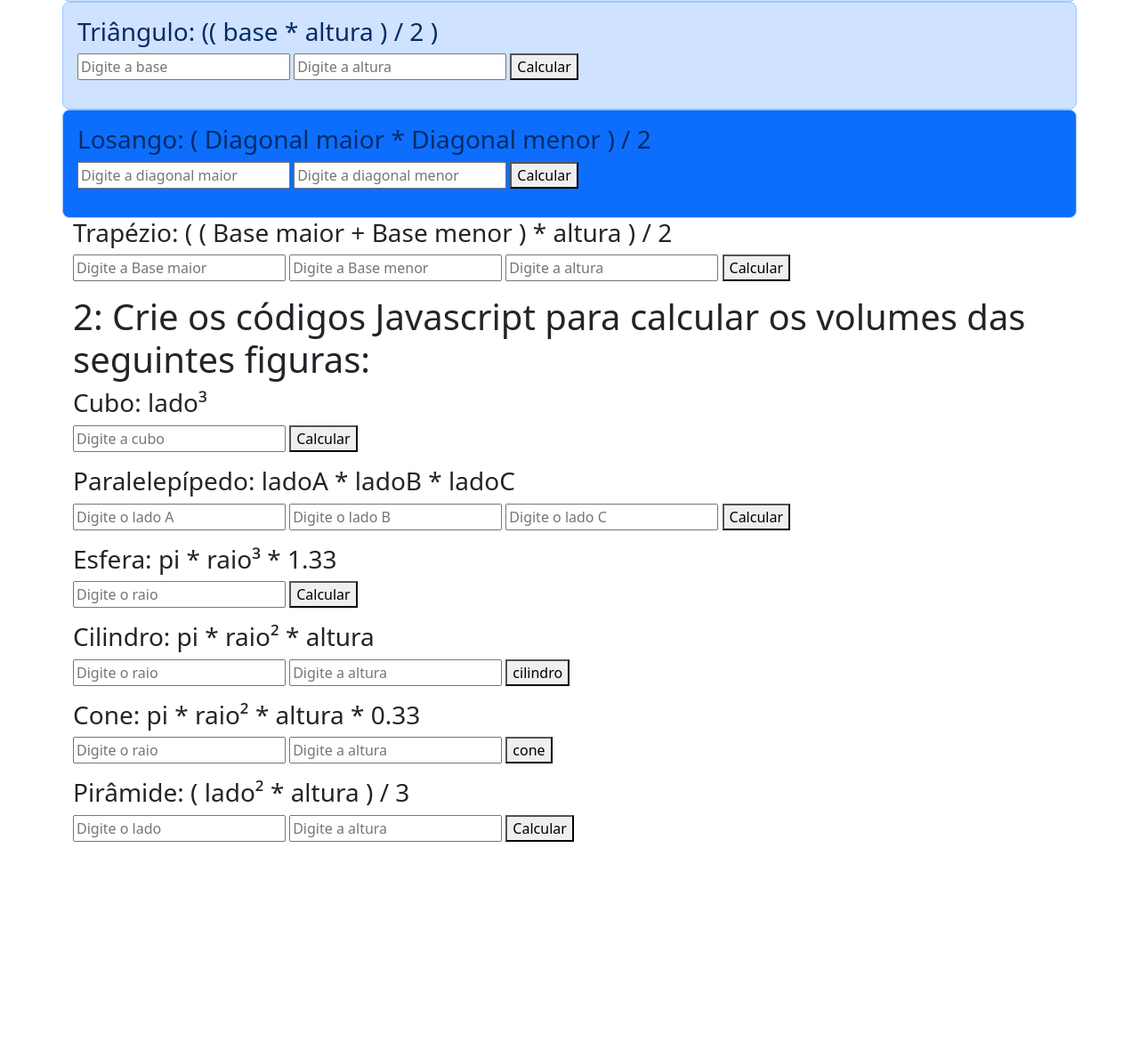
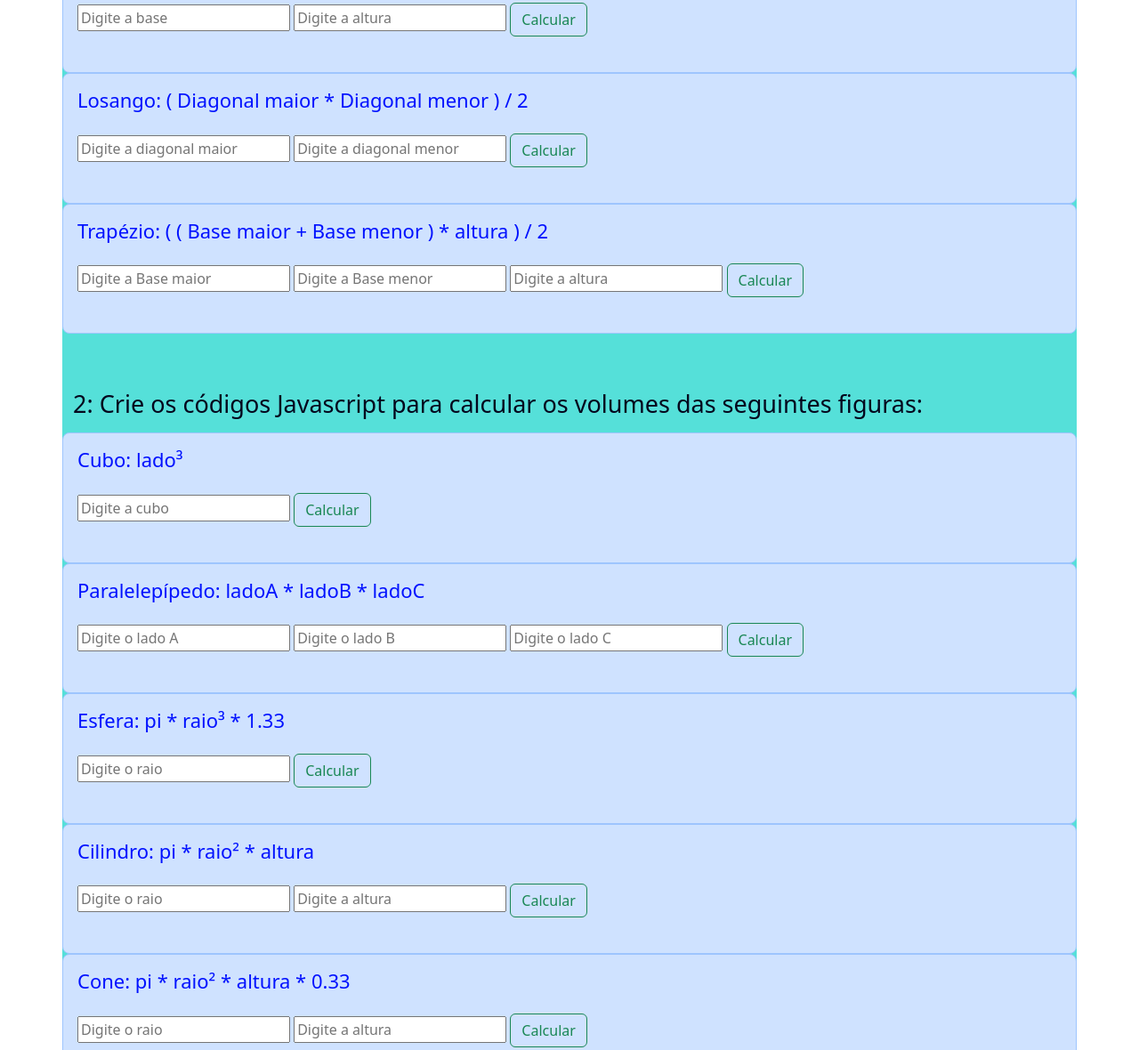
Before and after one commit to Rojuro/calc.shapes.geometrics-ef01, a plain HTML site: page index.html in a window 1280 px wide. Shown: the part 290-1470 px from the top of the page at 89% size. Before the commit the page ends 1252 px from the top, so only its background shows below. Drawn offline with nearby package versions, Linux system fonts and the light colour scheme.

Commit message:
full implements

```diff
--- a/css/style.css
+++ b/css/style.css
@@ -0,0 +1,15 @@
+h1 {
+
+    color: rgb(4, 6, 29);
+    font-size: 27px;
+}
+
+h3 {
+    color: rgb(0, 17, 255);
+    font-size: 22px;
+}
+
+.container {
+    background-color: rgb(85, 224, 217);
+    padding-top: 15px;
+}
--- a/index.html
+++ b/index.html
@@ -1,6 +1,6 @@
 <!doctype html>
 <html lang="pt-br">
-  <head>
+<head>
     <meta charset="utf-8">
     <meta name="viewport" content="width=device-width, initial-scale=1.0">
     <link href="https://cdn.jsdelivr.net/npm/bootstrap@5.3.3/dist/css/bootstrap.min.css" rel="stylesheet" integrity="sha384-QWTKZyjpPEjISv5WaRU9OFeRpok6YctnYmDr5pNlyT2bRjXh0JMhjY6hW+ALEwIH" crossorigin="anonymous">
@@ -10,122 +10,122 @@
     <script type="text/javascript" src="js/script.js" defer></script>
     <title>Calculadora de Formas Geometricas</title>
     <!-- BOOTSTRAP -->
-
+</head>
 <body>
 
     <header>
         <figure>
-            <img src="img/calc-01.png" class="d-block mx-auto" alt="...">
+            <!-- <img src="img/calc-01.png" class="d-block mx-auto" alt="..."> -->
         </figure>
     </header>
 
     <div class="container">
-        <h1> 1: Crie os códigos Javascript para calcular as áreas das seguintes figuras:</h1>
+        <h1 class="mb-3"> 1: Crie os códigos Javascript para calcular as áreas das seguintes figuras:</h1>
         <div class="row">
             <div class="p-3 text-primary-emphasis bg-primary-subtle border border-primary-subtle rounded-3">
-                <h3>Retângulo: base * altura</h3>
+                <h3 class="mb-4">Retângulo: base * altura</h3>
                 <input type="number" name="b1" id="b1" placeholder="Digite a base">
 
                 <input type="number" name="a1" id="a1" placeholder="Digite a altura">
-                <button onclick="retang()">Calcular</button>
-                <p id="retang"></p>
+                <button onclick="retang()" class="btn btn-outline-success">Calcular</button>
+                <p id="retang" class="mb-4"></p>
             </div>
         </div>
 
         <div class="row">
             <div class="p-3 text-primary-emphasis bg-primary-subtle border border-primary-subtle rounded-3">
-                <h3>Triângulo: (( base * altura ) / 2 )</h3>
+                <h3 class="mb-4">Triângulo: (( base * altura ) / 2 )</h3>
                 <input type="number" name="b2" id="b2" placeholder="Digite a base">
 
                 <input type="number" name="a2" id="a2" placeholder="Digite a altura">
-                <button onclick="triang()">Calcular</button>
-                <p id="triang"></p>
+                <button onclick="triang()" class="btn btn-outline-success">Calcular</button>
+                <p id="triang" class="mb-4"></p>
             </div>
         </div>
         <div class="row ">
-            <div class="p-3 text-primary-emphasis bg-primary bs-success success-border-subtle success-bg-subtle border border-primary-subtle rounded-3">
-                <h3>Losango: ( Diagonal maior * Diagonal menor ) / 2 </h3>
+            <div class="p-3 text-primary-emphasis bg-primary-subtle border border-primary-subtle rounded-3">
+                <h3 class="mb-4">Losango: ( Diagonal maior * Diagonal menor ) / 2 </h3>
                 <input type="number" name="dm1" id="dm1" placeholder="Digite a diagonal maior">
 
                 <input type="number" name="dm2" id="dm2" placeholder="Digite a diagonal menor">
-                <button onclick="Losang()">Calcular</button>
-                <p id="Losang"></p>
+                <button onclick="Losang()" class="btn btn-outline-success">Calcular</button>
+                <p id="Losang" class="mb-4"></p>
             </div>
         </div>
 
         <div class="row">
-            <div class="col">
-                <h3>Trapézio: ( ( Base maior + Base menor ) * altura ) / 2 </h3>
+            <div class="p-3 text-primary-emphasis bg-primary-subtle border border-primary-subtle rounded-3">
+                <h3 class="mb-4">Trapézio: ( ( Base maior + Base menor ) * altura ) / 2 </h3>
                 <input type="number" name="bm1" id="bm1" placeholder="Digite a Base maior">
 
                 <input type="number" name="bm2" id="bm2" placeholder="Digite a Base menor">
 
                 <input type="number" name="alt1" id="alt1" placeholder="Digite a altura">
-                <button onclick="trapezio()">Calcular</button>
-                <p id="trapezio"></p>
+                <button onclick="trapezio()" class="btn btn-outline-success">Calcular</button>
+                <p id="trapezio" class="mb-4"></p>
             </div>
         </div>
     </div>
 <!-- ------------------------------------------------------------------ -->
-    <div class="container pool">
-        <h1> 2: Crie os códigos Javascript para calcular os volumes das seguintes figuras:</h1>
+    <div class="container">
+        <h1 class="mb-3 mt-5"> 2: Crie os códigos Javascript para calcular os volumes das seguintes figuras:</h1>
         <div class="row">
-            <div class="col">
-                <h3>Cubo: lado³</h3>
+            <div class="p-3 text-primary-emphasis bg-primary-subtle border border-primary-subtle rounded-3">
+                <h3 class="mb-4">Cubo: lado³</h3>
                 <input type="number" name="kub" id="kub" placeholder="Digite a cubo">
 
-                <button onclick="cubo()">Calcular</button>
-                <p id="cubo"></p>
+                <button onclick="cubo()" class="btn btn-outline-success">Calcular</button>
+                <p id="cubo" class="mb-4"></p>
             </div>
         </div>
 
         <div class="row">
-            <div class="col">
-                <h3>Paralelepípedo: ladoA * ladoB * ladoC</h3>
+            <div class="p-3 text-primary-emphasis bg-primary-subtle border border-primary-subtle rounded-3">
+                <h3 class="mb-4">Paralelepípedo: ladoA * ladoB * ladoC</h3>
                 <input type="number" name="ladoA" id="ladoA" placeholder="Digite o lado A">
                 <input type="number" name="ladoB" id="ladoB" placeholder="Digite o lado B">
                 <input type="number" name="ladoC" id="ladoC" placeholder="Digite o lado C">
-                <button onclick="paralelepipedo()">Calcular</button>
-                <p id="paralelepipedo"></p>
+                <button onclick="paralelepipedo()" class="btn btn-outline-success">Calcular</button>
+                <p id="paralelepipedo" class="mb-4"></p>
             </div>
         </div>
         <div class="row">
-            <div class="col">
-                <h3>Esfera: pi * raio³ * 1.33</h3>
-                <input type="number" name="raio" id="raio" placeholder="Digite o raio">
+            <div class="p-3 text-primary-emphasis bg-primary-subtle border border-primary-subtle rounded-3">
+                <h3 class="mb-4">Esfera: pi * raio³ * 1.33</h3>
+                <input type="number" name="raio5" id="raio5" placeholder="Digite o raio">
 
-                <button onclick="esfera()">Calcular</button>
-                <p id="esfera"></p>
+                <button onclick="esfera()" class="btn btn-outline-success">Calcular</button>
+                <p id="esfera" class="mb-4"></p>
             </div>
         </div>
 
         <div class="row">
-            <div class="col">
-                <h3>Cilindro: pi * raio² * altura</h3>
+            <div class="p-3 text-primary-emphasis bg-primary-subtle border border-primary-subtle rounded-3">
+                <h3 class="mb-4">Cilindro: pi * raio² * altura</h3>
                 <input type="number" name="raio2" id="raio2" placeholder="Digite o raio">
                 <input type="number" name="alt2" id="alt2" placeholder="Digite a altura">
-                <button onclick="cilindro()">cilindro</button>
-                <p id="cilindro"></p>
+                <button onclick="cilindro()" class="btn btn-outline-success">Calcular</button>
+                <p id="cilindro" class="mb-4"></p>
             </div>
         </div>
 
         <div class="row">
-            <div class="col">
-                <h3>Cone: pi * raio² * altura * 0.33</h3>
+            <div class="p-3 text-primary-emphasis bg-primary-subtle border border-primary-subtle rounded-3">
+                <h3 class="mb-4">Cone: pi * raio² * altura * 0.33</h3>
                 <input type="number" name="raio3" id="raio3" placeholder="Digite o raio">
-                <input type="number" name="alt3" id="alt3" placeholder="Digite a altura">
-                <button onclick="cilindro()">cone</button>
-                <p id="cone"></p>
+                <input type="number" name="altu1" id="altu1" placeholder="Digite a altura">
+                <button onclick="cone()" class="btn btn-outline-success">Calcular</button>
+                <p id="cone" class="mb-4"></p>
             </div>
         </div>
 
         <div class="row">
-            <div class="col">
-                <h3>Pirâmide: ( lado² * altura ) / 3</h3>
+            <div class="p-3 text-primary-emphasis bg-primary-subtle border border-primary-subtle rounded-3">
+                <h3 class="mb-4">Pirâmide: ( lado² * altura ) / 3</h3>
                 <input type="number" name="lado7" id="lado7" placeholder="Digite o lado">
                 <input type="number" name="alt7" id="alt7" placeholder="Digite a altura">
-                <button onclick="piraMid()">Calcular</button>
-                <p id="piraMid"></p>
+                <button onclick="piraMid()" class="btn btn-outline-success">Calcular</button>
+                <p id="piraMid" class="mb-4"></p>
             </div>
         </div>
     </div>
--- a/js/script.js
+++ b/js/script.js
@@ -29,10 +29,10 @@ function Losang() {
 }
 
 function trapezio() {
-    let cubo = Number(document.getElementById("cubo").value)
+    let bm1 = Number(document.getElementById("bm1").value)
     let bm2 = Number(document.getElementById("bm2").value)
     let alt1 = Number(document.getElementById("alt1").value)
-    let Losang = ((bm1 + bm2) * alt1) / 2
+    let trapezio = ((bm1 + bm2) * alt1) / 2
     document.getElementById("trapezio").innerText = trapezio
 }
 
@@ -49,8 +49,15 @@ function paralelepipedo() {
     let ladoA = Number(document.getElementById("ladoA").value)
     let ladoB = Number(document.getElementById("ladoB").value)
     let ladoC = Number(document.getElementById("ladoC").value)
-    let paralelepipedo = ladoA + ladoB + ladoC
+    let paralelepipedo = ladoA * ladoB * ladoC
     document.getElementById("paralelepipedo").innerText = paralelepipedo
+}
+
+function esfera() {
+    let raio5 = document.getElementById("raio5").value
+    const pi = 3.14
+    let esfera = (pi * raio5**3) * 1.33
+    document.getElementById("esfera").innerText = esfera
 }
 
 function cilindro() {
@@ -63,9 +70,9 @@ function cilindro() {
 
 function cone() {
     let raio3 = document.getElementById("raio3").value
-    let alt3 = Number(document.getElementById("alt2").value)
+    let altu1 = Number(document.getElementById("altu1").value)
     const pi = 3.14
-    let cone = ((pi * raio3**2) * alt3) * 0.33
+    let cone = pi * raio3**2 * altu1 * 0.33
     document.getElementById("cone").innerText = cone
 }
 
```
